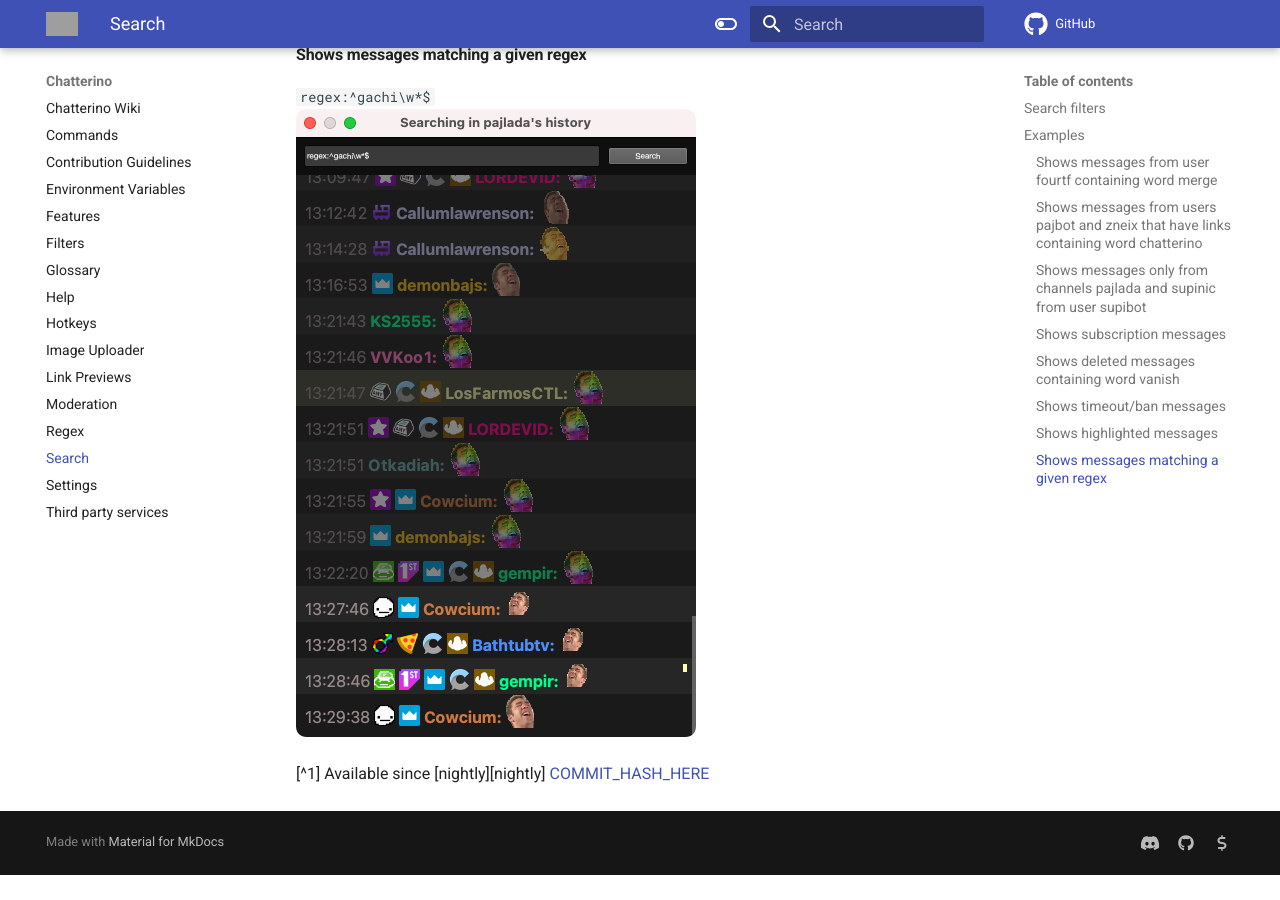
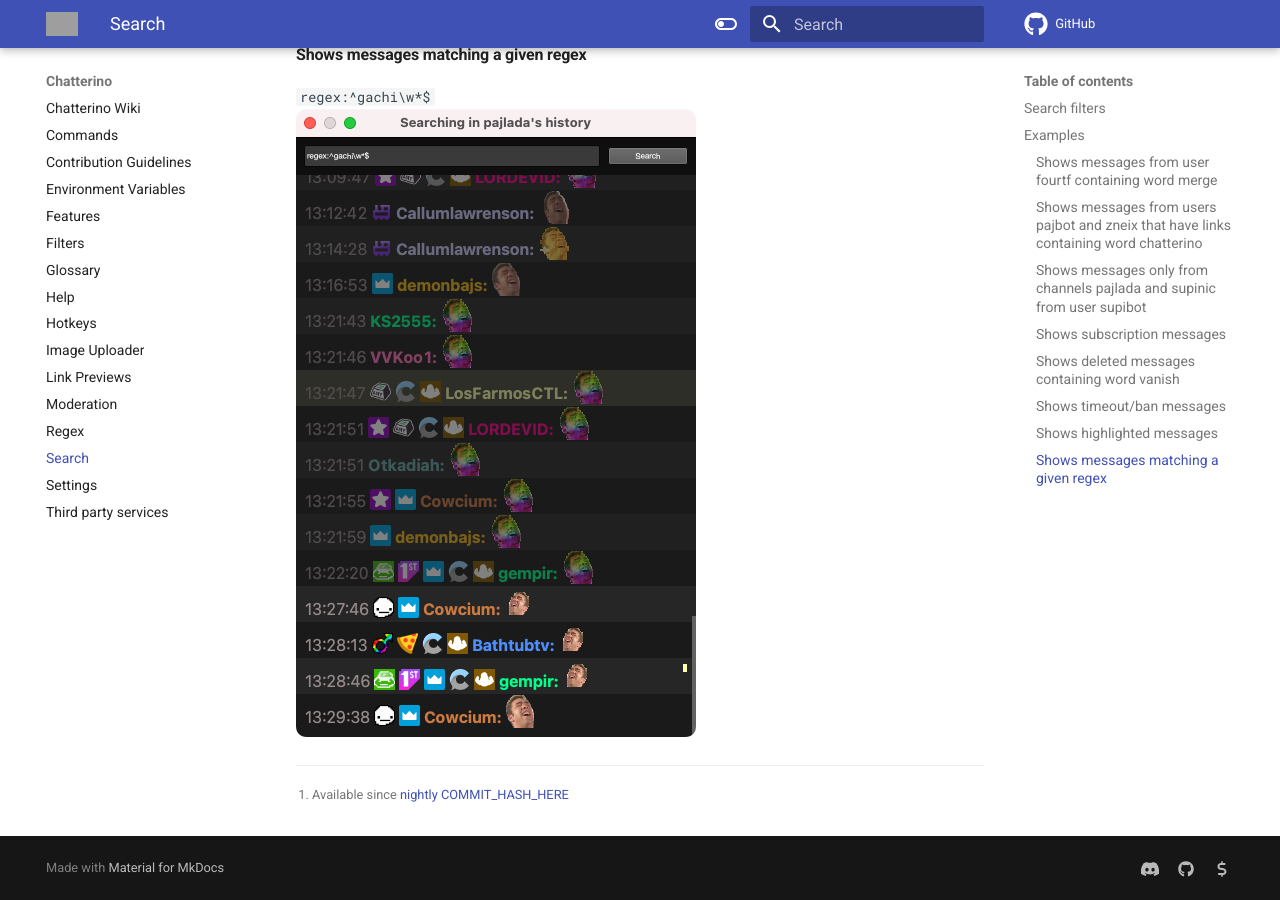
Before and after one commit to Chatterino/wiki, an MkDocs documentation site: the page built from docs/Search.md, in a window 1280 px wide and 900 px high, scrolled down 3071 px. Built offline with MkDocs 1.6.1 and Material for MkDocs 9.7.7, drawn with Linux system fonts in a browser that asks for light colours; comment, search, counter and statistics services are not loaded; before the commit the page ends 3946 px from its top, so only the background shows below that; some of the changed lines change nothing that is shown; grey boxes are pictures that could not be loaded.

Commit message:
Fix annotation

```diff
--- a/docs/Search.md
+++ b/docs/Search.md
@@ -19,7 +19,7 @@
     - `highlighted` - filters highlighted messages
     - `system` - filters system messages (grey text ones like: "Now hosting username", "streamer is live", etc.)
     - `first-msg` - filters a user's first message in the channel
-    - `elevated-msg` - filters a user's elevated message in the channel (Paid Twitch Feature)
+    - `elevated-msg` - filters a user's elevated message in the channel (Paid Twitch Feature)[^1]
 - `regex:<regex>` - shows messages matching a given regex
 
 ## Examples
@@ -56,4 +56,6 @@
 `regex:^gachi\w*$`
 ![`regex:^gachi\w*$`](images/search/example8.png)
 
-[^1] Available since [nightly][nightly] [COMMIT_HASH_HERE](COMMIT_URL_HERE)
+[^1]: Available since [nightly][nightly] [COMMIT_HASH_HERE](COMMIT_URL_HERE)
+
+[nightly]: ../Help/#what-is-nightly-and-how-to-use-install-it
```
